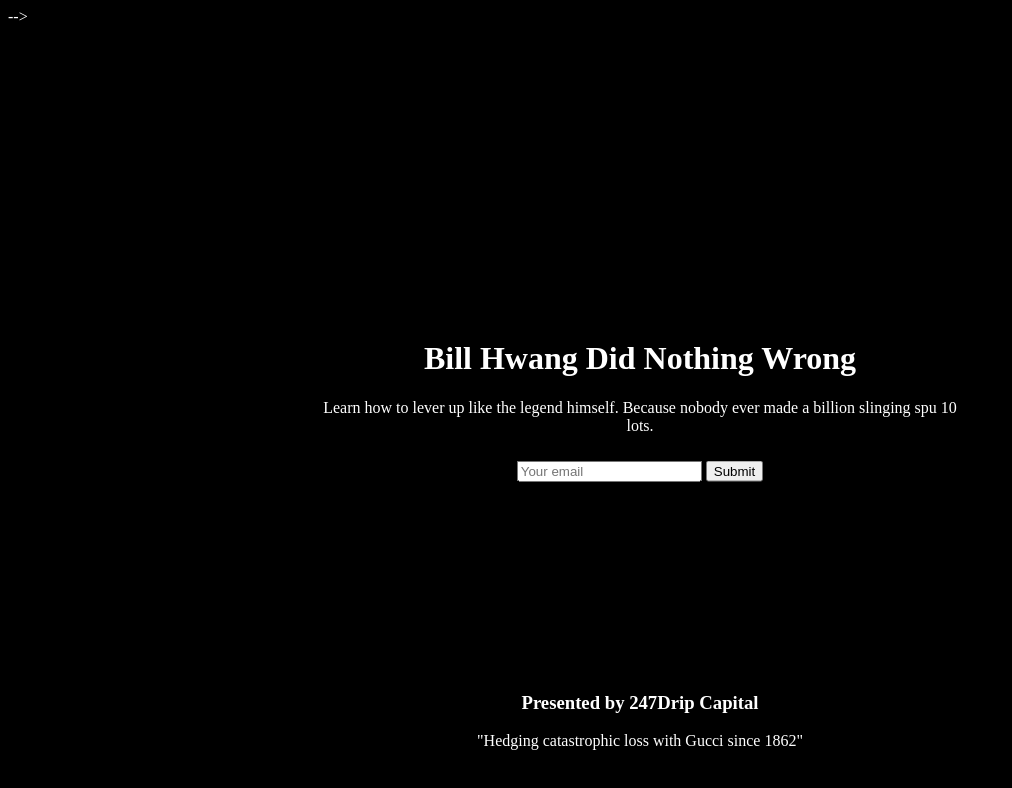
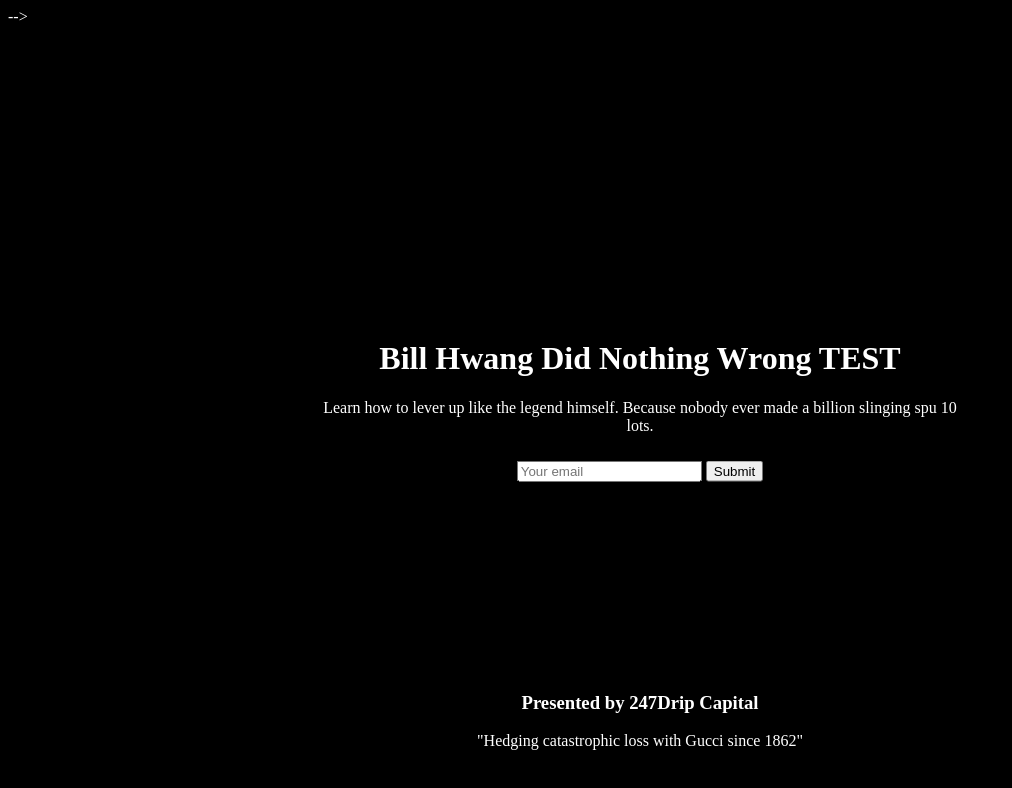
Before and after one commit to 247drip/billhwang, a plain HTML site: page index.html in a window 1280 px wide. Shown: the whole page, without its empty margins (0-1012 px from the left). Drawn offline with nearby package versions, Linux system fonts and the light colour scheme; a script that the page names is missing.

Commit message:
Trigger rebuild

```diff
--- a/index.html
+++ b/index.html
@@ -8,7 +8,7 @@
 <body>
 
     <div class="container">
-        <h1>Bill Hwang Did Nothing Wrong</h1>
+        <h1>Bill Hwang Did Nothing Wrong TEST</h1>
         <p>Learn how to lever up like the legend himself. Because nobody ever made a billion slinging spu 10 lots.</p>
         <!-- Formspree Integration -->
         <form action="https://formspree.io/f/mgejdnqj" method="POST">
```
